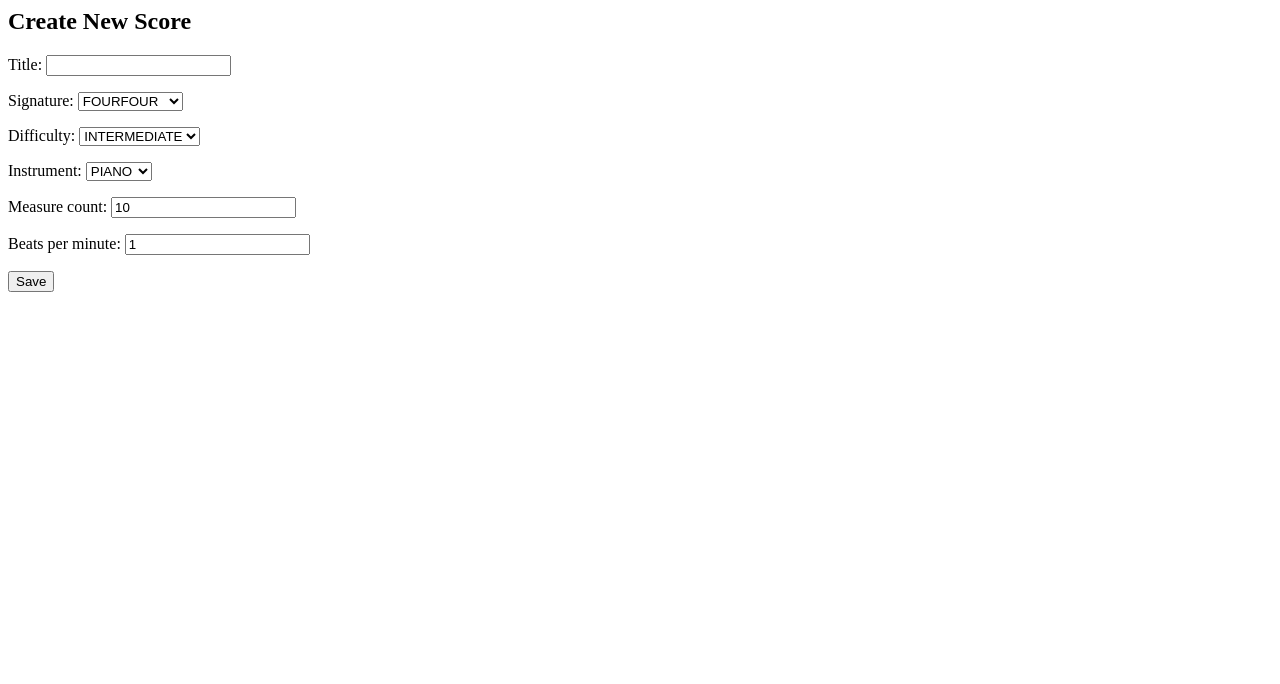
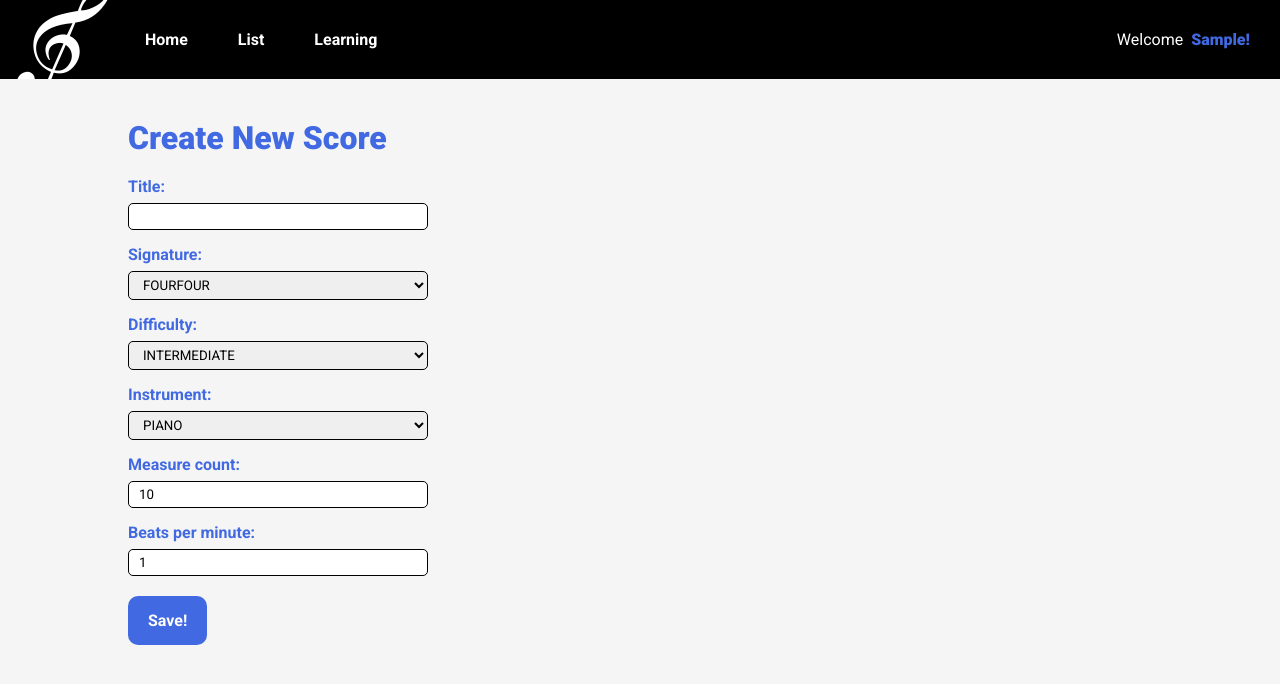
Before and after one commit to RobinV-Hogent/music_score_tracker, a Django app: page /add_score/ in a window 1280 px wide. Shown: the top 684 px of the page. Run offline with Django 5.2, Linux system fonts and the light colour scheme; the visitor is signed in with stand-in values (Sample User, id 1); some web fonts are replaced.

Commit message:
frontend-backend: added form + database migration for model Score

```diff
--- a/music_score_tracker/music_scores/forms/score_create_form.py
+++ b/music_score_tracker/music_scores/forms/score_create_form.py
@@ -1,5 +1,5 @@
 from django import forms
-from ..models import Score
+from music_scores.models import Score
 
 class ScoreCreateForm(forms.ModelForm):
     class Meta:
--- a/music_score_tracker/music_scores/models/score.py
+++ b/music_score_tracker/music_scores/models/score.py
@@ -1,6 +1,6 @@
 from django.db import models
 from django.contrib.auth.models import User
-from ..enums import ScoreSignatures, ScoreDifficulty, ScoreInstrument
+from music_scores.enums import ScoreSignatures, ScoreDifficulty, ScoreInstrument
 from enum import Enum
 
 # Create your models here.
--- a/music_score_tracker/music_scores/static/styling/style.css
+++ b/music_score_tracker/music_scores/static/styling/style.css
@@ -36,3 +36,29 @@ h2 {
     width: 50%;
     color: gray;
 }
+
+.form {
+    width: 50%;
+    max-width: 300px;
+}
+
+.form > p {
+    display: flex;
+    flex-direction: column;
+    gap: 7px;
+
+    margin-bottom: 15px;
+}
+
+.form label {
+    color: royalblue;
+    font-weight: bold;
+}
+
+.form input, .form select {
+    padding: 5px 10px;
+    color: black;
+    outline: none;
+    border: 1px solid black;
+    border-radius: 5px;
+}
--- a/music_score_tracker/music_scores/templates/pages/create_score.html
+++ b/music_score_tracker/music_scores/templates/pages/create_score.html
@@ -1,6 +1,20 @@
-<h2>Create New Score</h2>
-<form method="POST">
-  {% csrf_token %}
-  {{ form.as_p }}
-  <button type="submit">Save</button>
+{% extends "layout/base.html" %}
+
+
+{% block page_title %}Create New Score{% endblock page_title %}
+
+{% block page_content %}
+
+
+<form method="POST" class="form">
+    {% csrf_token %}
+    {{ form.as_p }}
+
+
+    <div style="margin-top: 20px">
+    {% include 'partials/button.html' with type='submit' button_title='Save!'  %}
+    </div>
+
 </form>
+
+{% endblock page_content %}
--- a/music_score_tracker/music_scores/templates/partials/button.html
+++ b/music_score_tracker/music_scores/templates/partials/button.html
@@ -21,4 +21,4 @@
 </style>
 
 
-<button class="{{button_style|default:'normal'}}">{{ button_title|default:'submit!' }}</button>
+<button class="{{button_style|default:'normal'}}" type={{type|default:'button'}}>{{ button_title|default:'submit!' }}</button>
--- a/music_score_tracker/music_scores/views.py
+++ b/music_score_tracker/music_scores/views.py
@@ -39,10 +39,10 @@ def add_score(request):
     if request.method == "POST":
         form = ScoreCreateForm(request.POST)
         if form.is_valid():
-            score = form.save(commit=False)
+            score: Score = form.save(commit=False)
             score.user = request.user   # attach logged-in user
             score.save()
-            return redirect("score_detail", id=score.id)  # redirect after success
+            return redirect("welcome")  # redirect after success
     else:
         form = ScoreCreateForm()
 
```
Also changed, not shown: music_score_tracker/music_scores/migrations/0001_initial.py (added).
